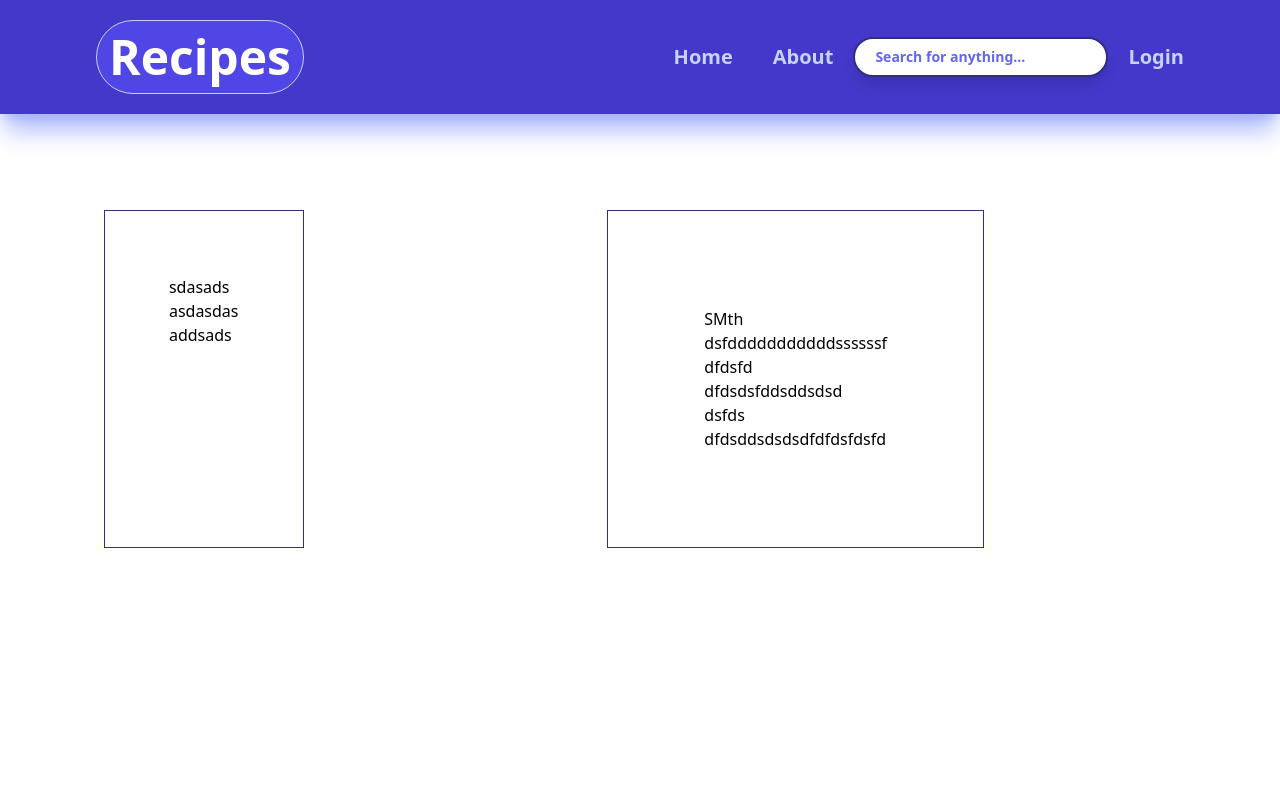
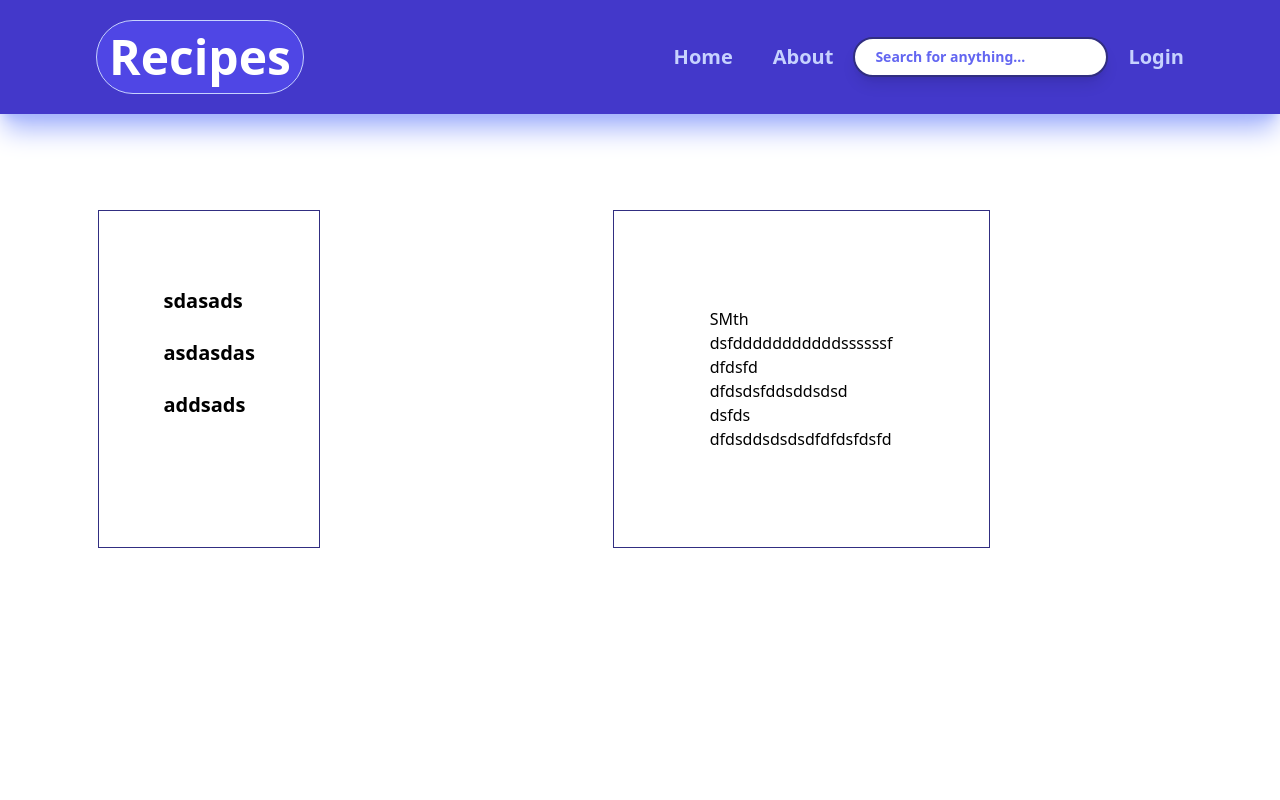
Before and after one commit to EndyPlus/recipes-app, a Next.js app: page /about-us in a window 1280 px wide. Shown: the top 800 px of the page. Built offline with nearby package versions, Linux system fonts and the light colour scheme.

Commit message:
added store and recipeApi

```diff
--- a/components/RecipeList.tsx
+++ b/components/RecipeList.tsx
@@ -1,5 +1,4 @@
 import RecipeCard from "@/components/RecipeCard";
-import {Recipe} from "@/pages/api/recipeApi";
 import React from "react";
 
 
@@ -15,7 +14,6 @@ export default function RecipeList() {
                 <RecipeCard />
                 <RecipeCard />
                 <RecipeCard />
-                <RecipeCard />
             </div>
         </div>
 
--- a/pages/_app.tsx
+++ b/pages/_app.tsx
@@ -1,6 +1,12 @@
 import '@/styles/globals.css'
 import type { AppProps } from 'next/app'
+import {Provider} from "react-redux";
+import {store} from "@/redux";
 
 export default function App({ Component, pageProps }: AppProps) {
-  return <Component {...pageProps} />
+  return (
+      <Provider store={store}>
+        <Component {...pageProps} />
+      </Provider>
+  )
 }
--- a/pages/about-us.tsx
+++ b/pages/about-us.tsx
@@ -11,17 +11,16 @@ export default function AboutUsPage() {
 
             <div className="flex flex-col min-h-screen">
                 <div className="flex justify-around pt-24">
-
                     {/*Articles list*/}
                     <div className="flex p-16 mr-24 border border-indigo-900">
                         <ul>
-                            <li>
+                            <li className="font-bold text-xl py-3">
                                 <h1>sdasads</h1>
                             </li>
-                            <li>
+                            <li className="font-bold text-xl py-3">
                                 <h1>asdasdas</h1>
                             </li>
-                            <li>
+                            <li className="font-bold text-xl py-3">
                                 <h1>addsads</h1>
                             </li>
                         </ul>
--- a/pages/api/recipeApi.ts
+++ /dev/null
@@ -1,26 +0,0 @@
-import {createApi, fetchBaseQuery} from "@reduxjs/toolkit/query/react";
-
-export interface Recipe {
-    id: number;
-    title: string;
-    image: string;
-    summary: string;
-}
-
-export const recipeApi = createApi({
-    reducerPath: 'recipeApi',
-    baseQuery: fetchBaseQuery({
-        baseUrl: 'https://spoonacular-recipe-food-nutrition-v1.p.rapidapi.com',
-        headers: {
-            'X-RapidAPI-Key': '799f086286msh2a85634f0d14ac5p19431djsn51a6d75fd0b1',
-            'X-RapidAPI-Host': 'spoonacular-recipe-food-nutrition-v1.p.rapidapi.com'
-        },
-    }),
-    endpoints: (builder) => ({
-        getRandomRecipe: builder.query<Recipe, void>({
-            query: () => '/recipes/random',
-        }),
-    }),
-})
-
-export const { useGetRandomRecipeQuery } = recipeApi;
--- /dev/null
+++ b/pages/api/recipesApi.ts
@@ -0,0 +1,19 @@
+import { createApi, fetchBaseQuery} from "@reduxjs/toolkit/query/react";
+
+export const recipesApi = createApi({
+    reducerPath: 'recipesApi',
+    baseQuery: fetchBaseQuery({
+        baseUrl: 'https://spoonacular-recipe-food-nutrition-v1.p.rapidapi.com/',
+        headers: {
+            'X-RapidAPI-Key': '799f086286msh2a85634f0d14ac5p19431djsn51a6d75fd0b1',
+            'X-RapidAPI-Host': 'spoonacular-recipe-food-nutrition-v1.p.rapidapi.com',
+        },
+    }),
+    endpoints: (build) => ({
+        getRandomRecipes: build.query({
+            query: () => `recipes/random`,
+        })
+    })
+})
+
+export const { useGetRandomRecipesQuery } = recipesApi;
--- /dev/null
+++ b/redux/index.ts
@@ -0,0 +1,2 @@
+export * from './store';
+export * from '../pages/api/recipesApi'
--- a/redux/store.ts
+++ b/redux/store.ts
@@ -0,0 +1,9 @@
+import {configureStore} from "@reduxjs/toolkit";
+import {recipesApi} from "@/pages/api/recipesApi";
+
+export const store = configureStore({
+    reducer: {
+        [recipesApi.reducerPath]: recipesApi.reducer,
+    },
+    middleware: (getDefaultMiddleware) => getDefaultMiddleware().concat(recipesApi.middleware)
+});
```
Also changed, not shown: components/RecipeCard.tsx (+24 -0 lines), redux/hooks.ts (deleted).
